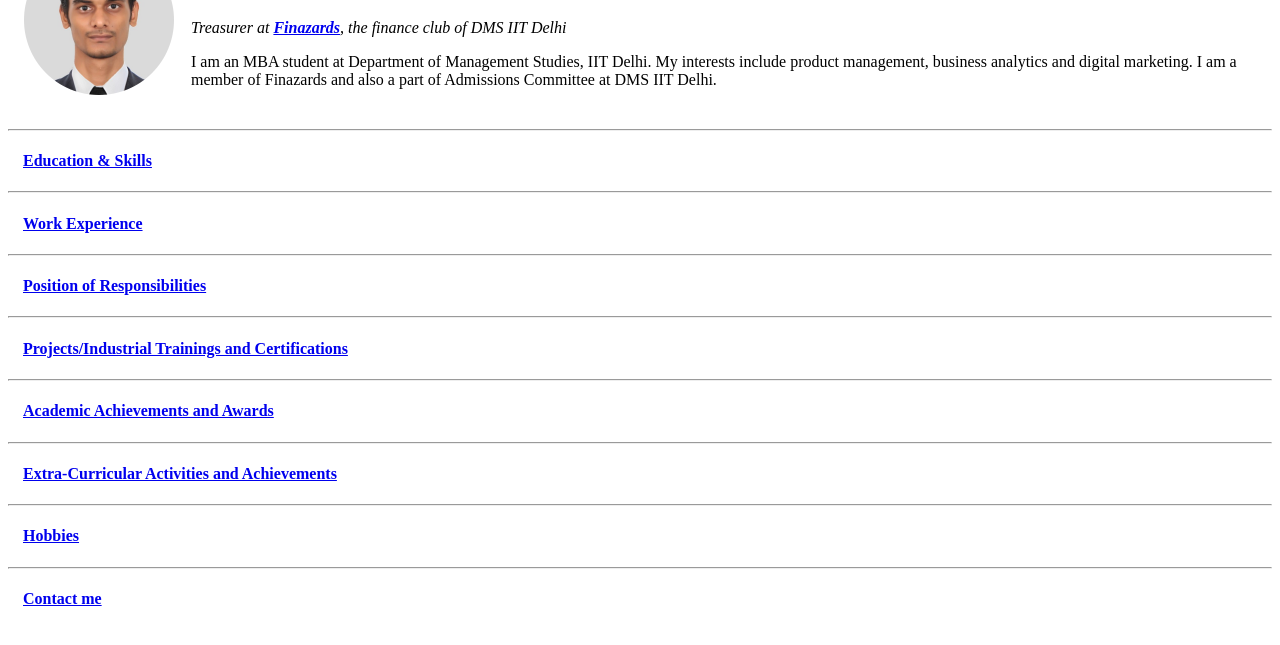
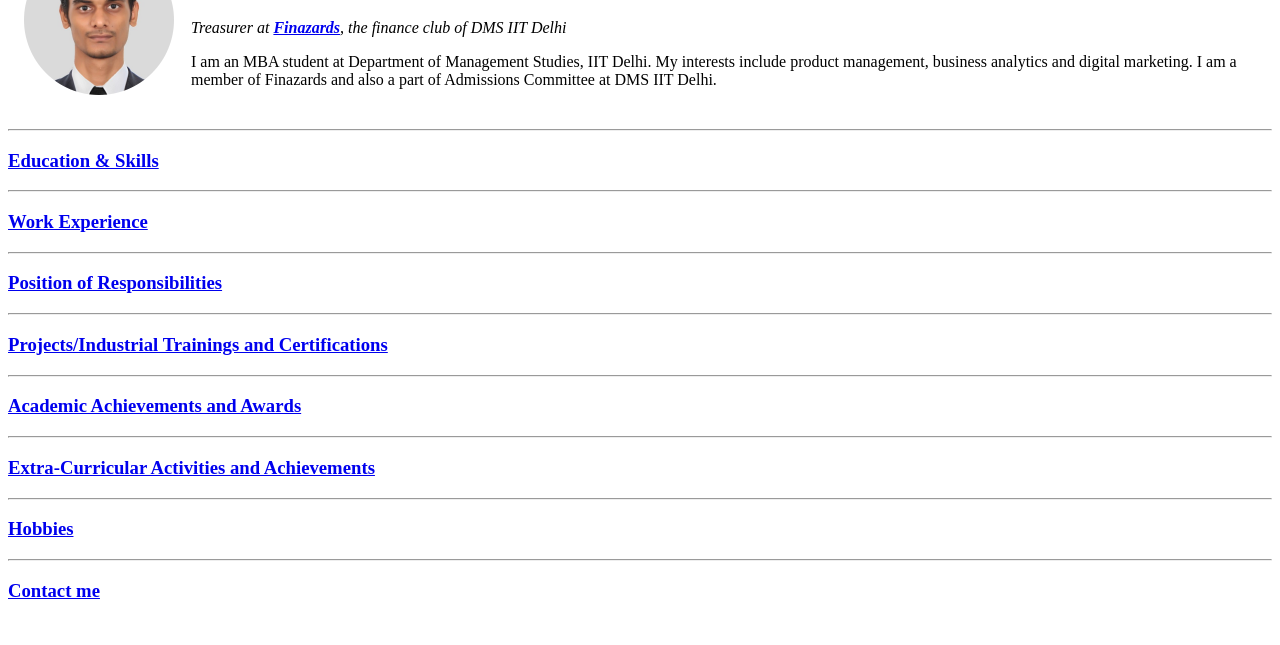
Before and after one commit to Vindhyeshwar/CV, a plain HTML site: page index.html in a window 1280 px wide. Shown: the part 85-730 px from the top of the page. Drawn offline with Linux system fonts and the light colour scheme.

Commit message:
Update index.html

```diff
--- a/index.html
+++ b/index.html
@@ -28,21 +28,21 @@
 
   <hr>
 
-  <h4><a href="Education.html">Education & Skills</a></h4>
+  <h3><a href="Education.html">Education & Skills</a></h3>
   <hr>
-  <h4><a href="workexp.html">Work Experience</a></h4>
+  <h3><a href="workexp.html">Work Experience</a></h3>
   <hr>
-  <h4><a href="por.html">Position of Responsibilities</a></h4>
+  <h3><a href="por.html">Position of Responsibilities</a></h3>
   <hr>
-  <h4><a href="projects.html">Projects/Industrial Trainings and Certifications</a></h4>
+  <h3><a href="projects.html">Projects/Industrial Trainings and Certifications</a></h3>
   <hr>
-  <h4><a href="awards.html">Academic Achievements and Awards</a></h4>
+  <h3><a href="awards.html">Academic Achievements and Awards</a></h3>
   <hr>
-  <h4><a href="extracurri.html">Extra-Curricular Activities and Achievements</a></h4>
+  <h3><a href="extracurri.html">Extra-Curricular Activities and Achievements</a></h3>
   <hr>
-<h4><a href="Hobbies.html">Hobbies</a></h4>
+<h3><a href="Hobbies.html">Hobbies</a></h3>
 <hr>
-<h4><a href="contactme.html">Contact me</a></h4>
+<h3><a href="contactme.html">Contact me</a></h3>
 
 
 </body>
```
